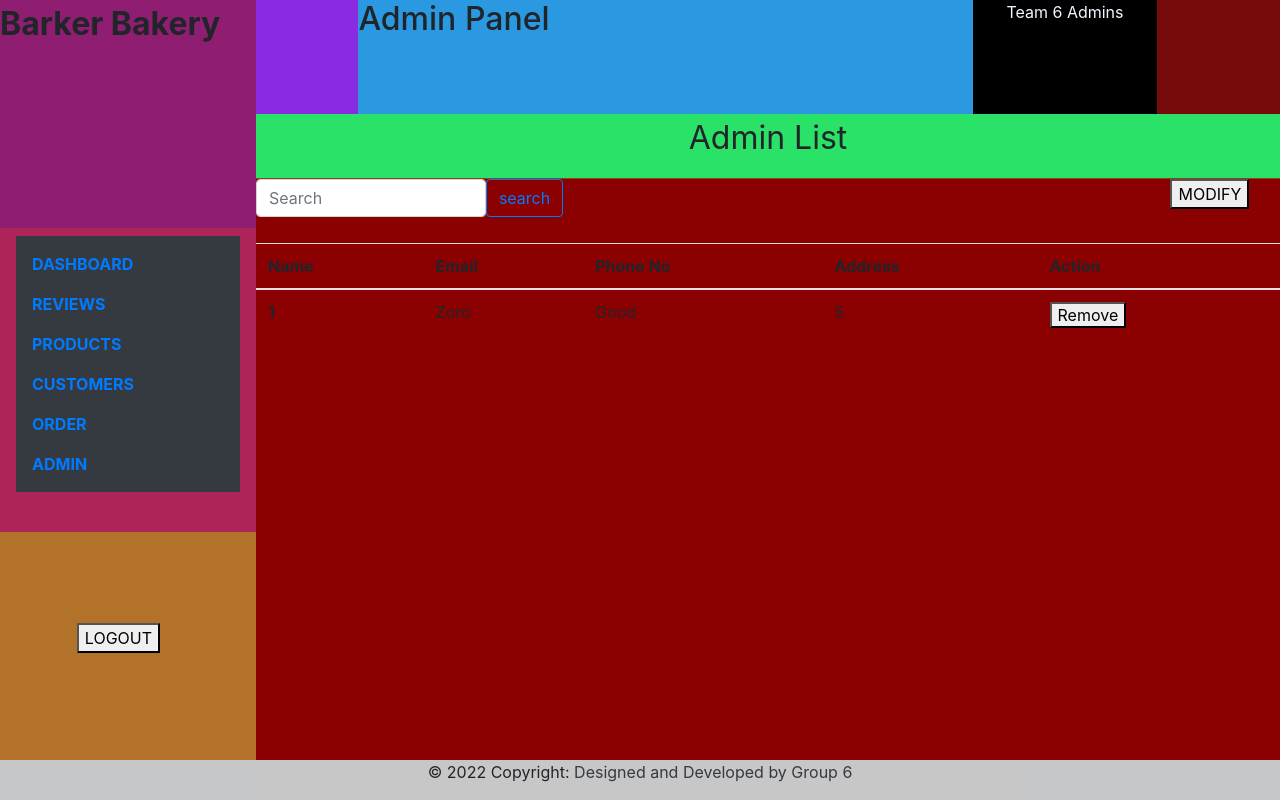
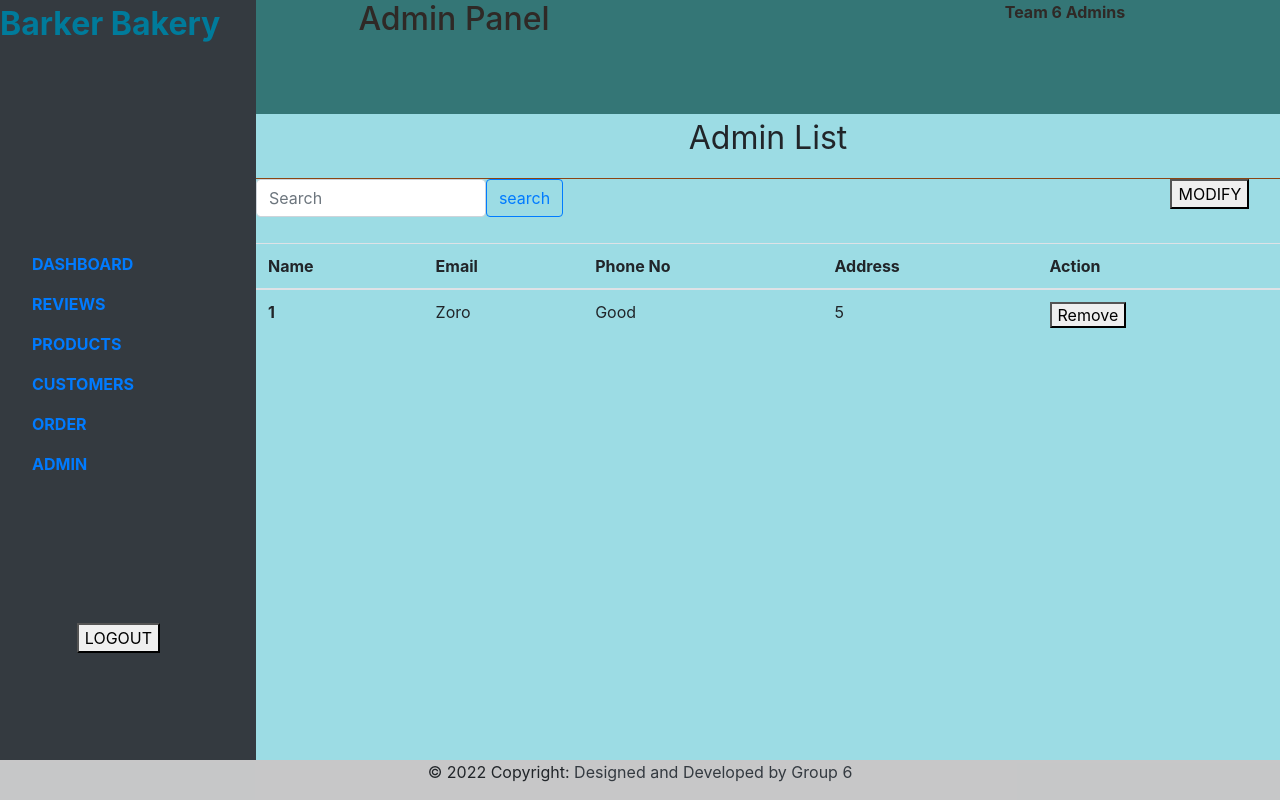
Before and after one commit to tunnyein8870/bakerbakeryshop, a PHP site: page /admin.php in a window 1280 px wide. Run offline with PHP 8.4, Linux system fonts and the light colour scheme.

Commit message:
admincss

```diff
--- a/admin.css
+++ b/admin.css
@@ -6,20 +6,21 @@
 #nevigabar{
     width: 20%;
     height: 95%;
-    background-color: aqua;
+    background-color: rgb(52, 58, 64);
     float: left;
     font-weight: bold;
+    color: rgb(0, 123, 155);
 }
 #nevigabar1{
     width: 100%;
     height: 30%;
-    background-color: rgb(143, 30, 115);
+    background-color: rgb(52, 58, 64);
     font-size: xx-large;
 }
 #nevigabar2{
     width: 100%;
     height: 40%;
-    background-color: rgb(173, 36, 89);
+    background-color: rgb(52, 58, 64);
 }
 #container-fluid{
     width: 100%;
@@ -28,44 +29,46 @@
 #nevigabar3{
     width: 100%;
     height: 30%;
-    background-color: rgb(179, 114, 41);
+    background-color: rgb(52, 58, 64);
 }
 #nevigabar31{
     width: 100%;
     height: 40%;
-    background-color: rgb(179, 114, 41);
+    background-color: rgb(52, 58, 64);
     float: left;
 }
 #nevigabar32{
     width: 30%;
     height: 60%;
-    background-color: rgb(179, 114, 41);
+    background-color: rgb(52, 58, 64);
     float: left;
 }
 #nevigabar33{
     width: 70%;
     height: 60%;
-    background-color: rgb(179, 114, 41);
+    background-color: rgb(52, 58, 64);
     float:right;
 }
 #indexbdy{
     float: right;
     width: 80%;
     height: 95%;
-    background-color: blueviolet;
+    background-color: #347676;
 }
 #indexbdy1{
     margin-left: 10%;
     float: left;
     width: 60%;
     height: 15%;
-    background-color: rgb(43, 153, 226);
+    background-color: #347676;
+    color: #2f2926;
+    font-weight: bold;
 }
 #indexbdy2{
     float: right;
     width: 30%;
     height: 15%;
-    background-color: rgb(226, 43, 119);
+    background-color: #347676;
     text-align: center;
     color: aliceblue;
 }
@@ -73,19 +76,21 @@
     float: left;
     width: 60%;
     height: 100%;
-    background-color: black;
+    background-color: #347676;
+    color: #2f2926;
+    font-weight: bold;
 }
 #imgrou{
     float: left;
     width: 40%;
     height: 100%;
-    background-color: rgb(119, 10, 10);
+    background-color: #347676;
 }
 #indexbdy3{
     float: right;
     width: 100%;
     height: 85%;
-    background-color: rgb(43, 226, 104);
+    background-color: #9cdce4;
     overflow-y: auto;
 }
 #dash1{
@@ -122,11 +127,9 @@
 #fortab{
     width: 100%;
     height: 90%;
-    background-color: darkred;
 }
 #fortab1{
     width: 100%;
     height: 100%;
-    background-color: aquamarine;
     overflow: auto;
 }
```
